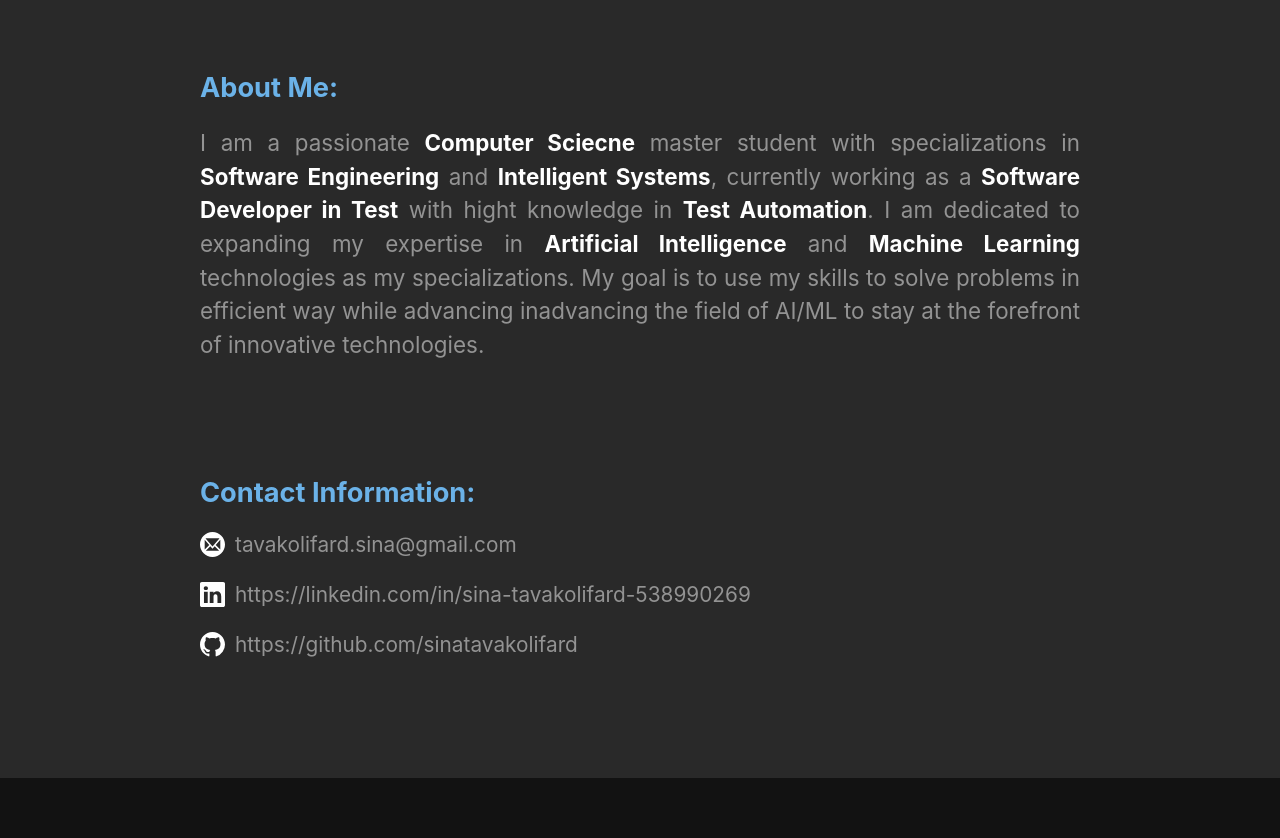
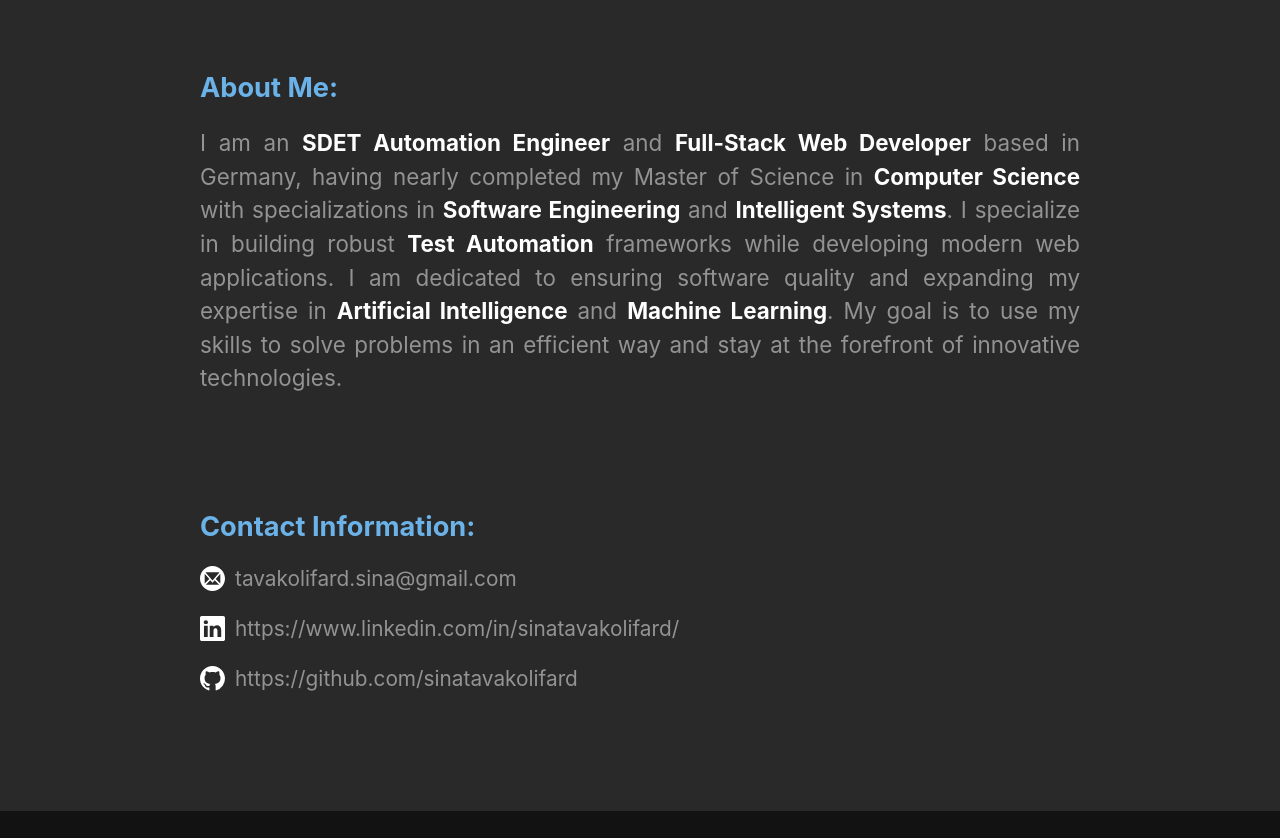
Before and after one commit to sinatavakolifard/portfolio, a React (Vite) app: page / in a window 1280 px wide. Shown: the part 760-1598 px from the top of the page. Built offline with nearby package versions, Linux system fonts and the light colour scheme.

Commit message:
Update about me and some links

```diff
--- a/package.json
+++ b/package.json
@@ -16,8 +16,8 @@
   "devDependencies": {
     "@types/react": "^18.0.27",
     "@types/react-dom": "^18.0.10",
-    "@vitejs/plugin-react": "^3.1.0",
+    "@vitejs/plugin-react": "^6.0.2",
     "typescript": "^4.9.3",
-    "vite": "^4.1.0"
+    "vite": "^8.0.16"
   }
 }
--- a/src/components/About.tsx
+++ b/src/components/About.tsx
@@ -9,16 +9,17 @@ const About = forwardRef<HTMLDivElement>(({}, ref) => {
       <div>
         <h2 className={styles.h2}>About Me:</h2>
         <p className={styles.aboutMeText}>
-          I am a passionate <span>Computer Sciecne</span> master student with
+          I am an <span>SDET Automation Engineer</span> and{" "}
+          <span>Full-Stack Web Developer</span> based in Germany, having nearly
+          completed my Master of Science in <span>Computer Science</span> with
           specializations in <span>Software Engineering</span> and{" "}
-          <span>Intelligent Systems</span>, currently working as a {" "}
-          <span>Software Developer in Test</span> with hight knowledge in{" "}
-          <span>Test Automation</span>. I am dedicated to expanding my
-          expertise in <span>Artificial Intelligence</span> and{" "}
-          <span>Machine Learning</span> technologies as my specializations. My
-          goal is to use my skills to solve problems in efficient way
-          while advancing inadvancing the field of AI/ML to stay at the forefront of
-          innovative technologies.
+          <span>Intelligent Systems</span>. I specialize in building robust{" "}
+          <span>Test Automation</span> frameworks while developing modern web
+          applications. I am dedicated to ensuring software quality and
+          expanding my expertise in <span>Artificial Intelligence</span> and{" "}
+          <span>Machine Learning</span>. My goal is to use my skills to solve
+          problems in an efficient way and stay at the forefront of innovative
+          technologies.
         </p>
       </div>
       <div>
@@ -37,10 +38,10 @@ const About = forwardRef<HTMLDivElement>(({}, ref) => {
             <BsLinkedin color="white" size="25"></BsLinkedin>
             <a
               className={styles.links}
-              href="https://linkedin.com/in/sina-tavakolifard-538990269"
+              href="https://www.linkedin.com/in/sinatavakolifard/"
               target="_blank"
             >
-              https://linkedin.com/in/sina-tavakolifard-538990269
+              https://www.linkedin.com/in/sinatavakolifard/
             </a>
           </li>
           <li className={styles.contactItem}>
--- a/src/components/Home.tsx
+++ b/src/components/Home.tsx
@@ -19,7 +19,7 @@ const Home = forwardRef<HTMLDivElement>(({}, ref) => {
         <img
           className={styles.picture}
           src={myPicture}
-          alt="SinaTavakolifardPicture"
+          alt="Sina Tavakolifard"
         />
       </div>
     </div>
--- a/src/components/NavBar.tsx
+++ b/src/components/NavBar.tsx
@@ -140,7 +140,7 @@ const NavBar = ({ scroll }: { scroll: (i: number) => void }) => {
           <ImMail4 size={30} />
         </a>
         <a
-          href="https://linkedin.com/in/sina-tavakolifard-538990269"
+          href="https://www.linkedin.com/in/sinatavakolifard/"
           target="_blank"
           className={styles.navSocialMediaItem}
         >
```
Also changed, not shown: 1 other file (tests, documents, lock files or other folders).
